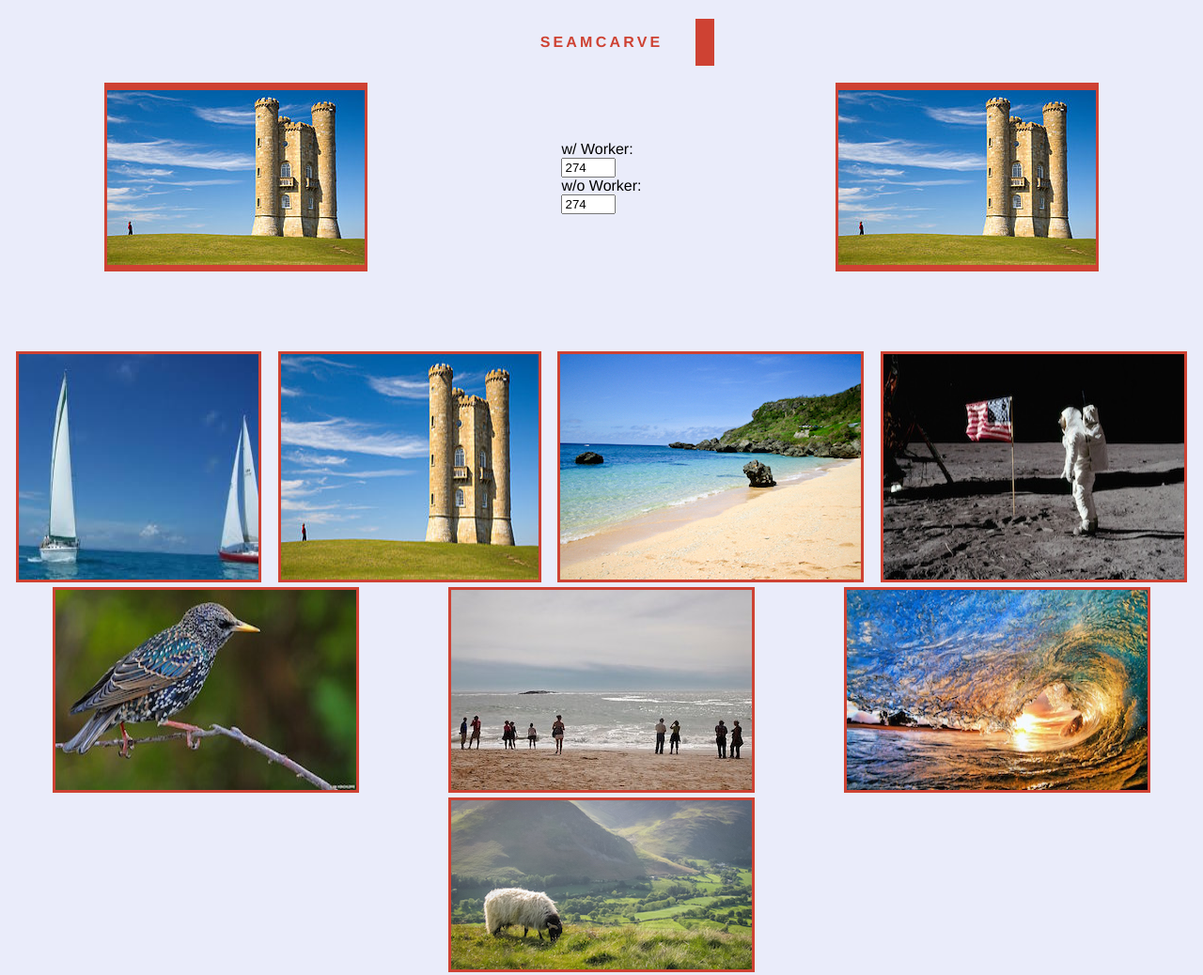
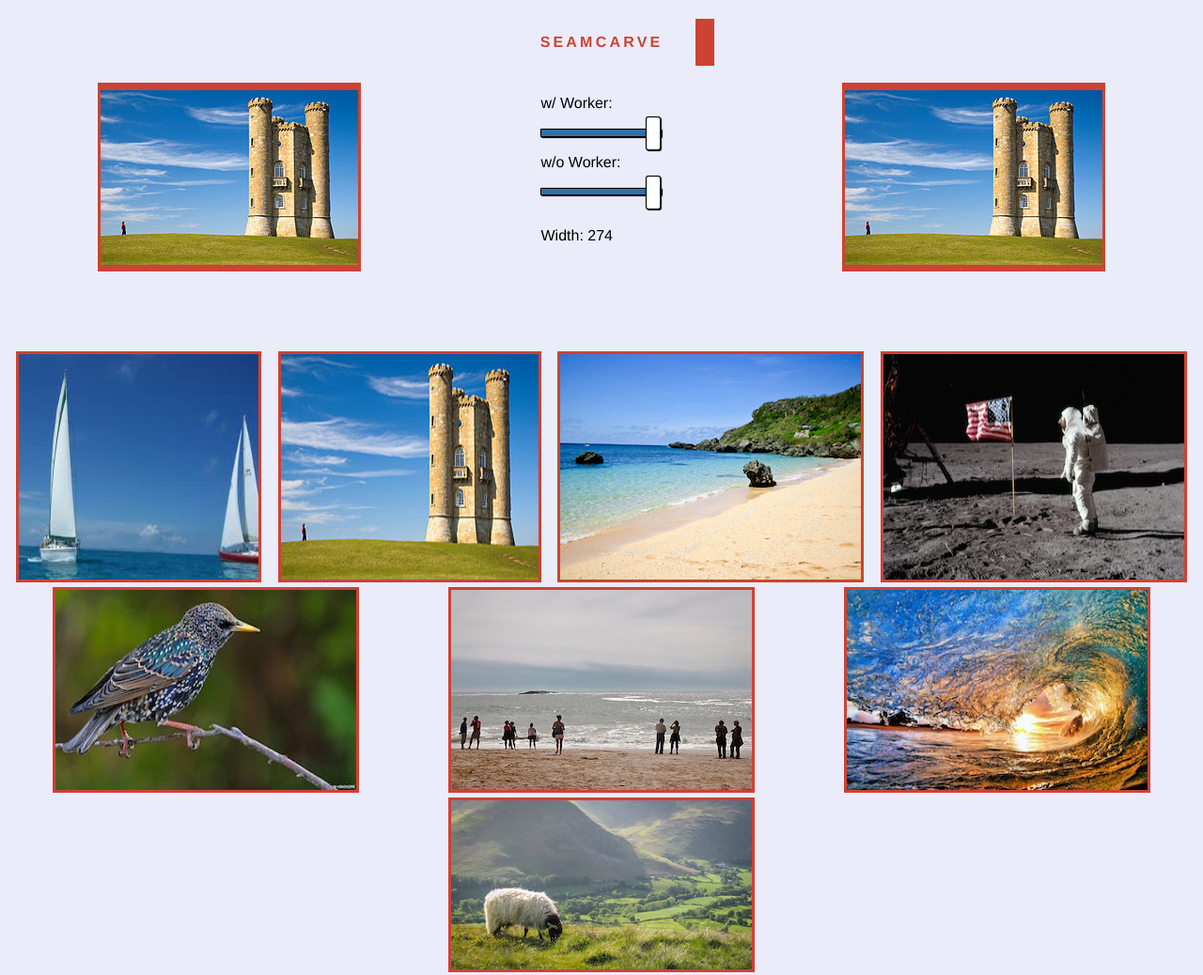
Before and after one commit to jacarval/SeamCarve, a plain HTML site: page index.html in a window 1280 px wide. Shown: the whole page at 94% size. Drawn offline with Linux system fonts and the light colour scheme.

Commit message:
added range slider

```diff
--- a/index.css
+++ b/index.css
@@ -111,3 +111,54 @@ canvas {
     width: 15px;
   }
 }
+input[type=range] {
+  -webkit-appearance: none;
+  margin: 18px 0;
+  width: 100%;
+}
+input[type=range]:focus {
+  outline: none;
+}
+input[type=range]::-webkit-slider-runnable-track {
+  width: 100%;
+  height: 8.4px;
+  cursor: pointer;
+  animate: 0.2s;
+  box-shadow: 1px 1px 1px #000000, 0px 0px 1px #0d0d0d;
+  background: #3071a9;
+  border-radius: 1.3px;
+  border: 0.2px solid #010101;
+}
+input[type=range]::-webkit-slider-thumb {
+  box-shadow: 1px 1px 1px #000000, 0px 0px 1px #0d0d0d;
+  border: 1px solid #000000;
+  height: 36px;
+  width: 16px;
+  border-radius: 3px;
+  background: #ffffff;
+  cursor: pointer;
+  -webkit-appearance: none;
+  margin-top: -14px;
+}
+input[type=range]:focus::-webkit-slider-runnable-track {
+  background: #367ebd;
+}
+input[type=range]::-moz-range-track {
+  width: 100%;
+  height: 8.4px;
+  cursor: pointer;
+  animate: 0.2s;
+  box-shadow: 1px 1px 1px #000000, 0px 0px 1px #0d0d0d;
+  background: #3071a9;
+  border-radius: 1.3px;
+  border: 0.2px solid #010101;
+}
+input[type=range]::-moz-range-thumb {
+  box-shadow: 1px 1px 1px #000000, 0px 0px 1px #0d0d0d;
+  border: 1px solid #000000;
+  height: 36px;
+  width: 16px;
+  border-radius: 3px;
+  background: #ffffff;
+  cursor: pointer;
+}
--- a/index.html
+++ b/index.html
@@ -19,11 +19,12 @@
 				<form>
 					<label for="worker">w/ Worker: </label>
 					<br/>
-					<input type="text" id="worker" value="0">
+					<input type="range" id="worker" value="0">
 					<br/>
 					<label for="nonwrkr">w/o Worker: </label>
 					<br/>
-					<input type="text" id="nonwrkr" value="0">
+					<input type="range" id="nonwrkr" value="0">
+					<p id="width"> </p>
 				</form>
 			</div>
 
--- a/index.js
+++ b/index.js
@@ -9,6 +9,7 @@ function init() {
 	let ctx = document.getElementById('canvas').getContext('2d'),
 		inputwrkr = document.getElementById('worker'),
 		inputnon = document.getElementById('nonwrkr'),
+		widthlabel = document.getElementById('width'),
 		img = new Image(),
 		worker = new SeamCarveWorker(),
 		imageData = null;
@@ -22,8 +23,15 @@ function init() {
 		ctx.drawImage(img, 0, 0);
 
 		// set the value of the resizers to the current image width
-		document.getElementById('worker').value = img.width;
-		document.getElementById('nonwrkr').value = img.width;
+		inputwrkr.max = img.width;
+		inputwrkr.min = 1;
+		inputwrkr.value = img.width;
+
+		inputnon.max = img.width;
+		inputnon.min = 1;
+		inputnon.value = img.width;
+
+		widthlabel.textContent = 'Width: ' + img.width;
 
 		// get the imagedata from the canvas
 		imageData = ctx.getImageData(0, 0, img.width, img.height);
@@ -31,6 +39,8 @@ function init() {
 
 	inputwrkr.onchange = function(e){
 		let newWidth = Number(e.target.value);
+
+		widthlabel.textContent = 'Width: ' + newWidth;
 
 		if (newWidth > img.width || isNaN(newWidth)) {
 			alert('invalid width');
@@ -56,6 +66,8 @@ function init() {
 
 	inputnon.onchange = function(e){
 		let newWidth = Number(e.target.value);
+		widthlabel.textContent = 'Width: ' + newWidth;
+
 		let seamcarver = new SeamCarver(imageData);
 
 		if (newWidth > img.width || isNaN(newWidth)) {
```
